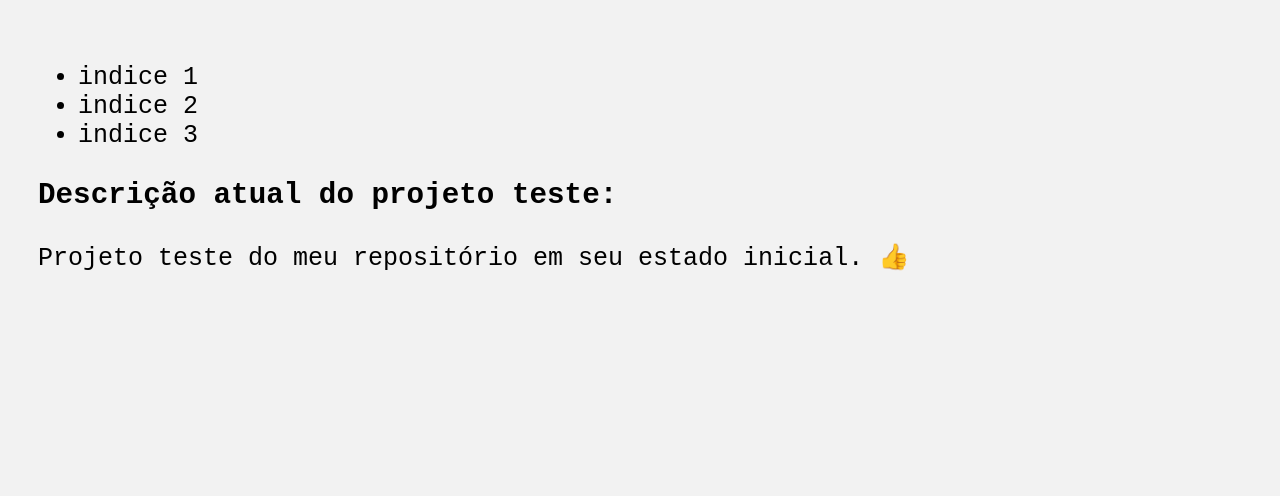
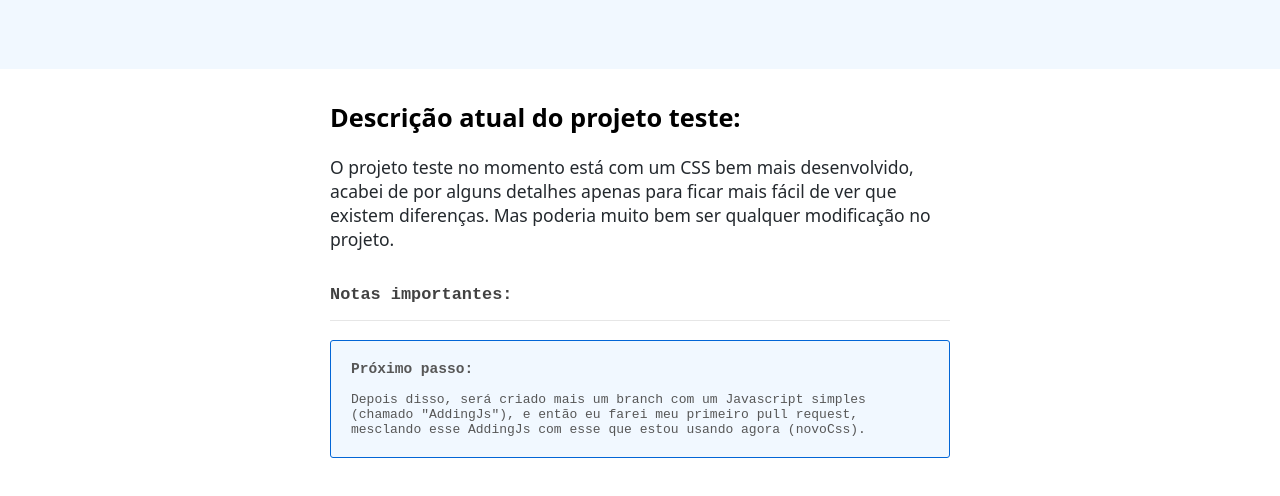
Before and after one commit to 2504Guimaraes/Teste-Pull-Request, a plain HTML site: page index.html in a window 1280 px wide. Drawn offline with Linux system fonts and the light colour scheme.

Commit message:
design com CSS adicionado!

```diff
--- a/css/style.css
+++ b/css/style.css
@@ -4,7 +4,60 @@
 
 html, body {
     font-family: monospace;
-    font-size: 1.25rem;
-    background-color: #f2f2f2;
-    padding: 15px;
+    padding: 0; margin: 0;
 }
+
+header {
+    background-color: #f1f8ff;
+    height: 69px;
+    width: 100%;
+}
+
+main {
+    background-color: #fff;
+    width: 50%;
+    max-width: 650px;
+    margin: 0 auto;
+    padding: 10px;
+    min-height: calc(100vh - 81px);
+}
+
+main > h2 {
+    font-family: system-ui;
+    font-size: 1.95rem;
+}
+
+main > p {
+    color: #24292e;
+    font-size: 1.35rem;
+    font-family: system-ui;
+}
+
+#notas {
+    padding: 16px 0;
+    border-bottom: 1px solid #e6e6e6;
+    margin-bottom: 1.5rem;
+    color: #424242;
+    font-size: 1.3rem;
+    font-weight: bold;
+}
+
+#balao-dica {
+    margin-top: 10px;
+    background-color: #f1f8ff;
+    border: 1px solid #0366d6;
+    border-radius: 3px;
+    padding: 20px;
+    color: #575757;
+}
+
+#balao-dica > h3 {
+    font-size: 1.12rem;
+    font-weight: bold;
+    margin-top: 0;
+}
+
+#balao-dica > p {
+    font-size: 1rem;
+    margin-bottom: 0;
+}
--- a/index.html
+++ b/index.html
@@ -8,17 +8,27 @@
     </head>
     <body>
 
-        <header>
-            <ul>
-                <li>indice 1</li>
-                <li>indice 2</li>
-                <li>indice 3</li>
-            </ul>
-        </header>
+        <header></header>
+
         <main>
-            <div>
-                <h3>Descrição atual do projeto teste:</h3>
-                <p>Projeto teste do meu repositório em seu estado inicial. 👍</p>
+            <h2>Descrição atual do projeto teste:</h2>
+            <p>
+                O projeto teste no momento está com um CSS bem mais desenvolvido,
+                acabei de por alguns detalhes apenas para ficar mais fácil de ver
+                que existem diferenças. Mas poderia muito bem ser qualquer modificação
+                no projeto.
+            </p>
+            <div id="notas">
+                Notas importantes:
+            </div>
+            <div id="balao-dica">
+                <h3>Próximo passo:</h3>
+                <p>
+                    Depois disso, será criado mais um branch com um Javascript
+                    simples (chamado "AddingJs"), e então eu
+                    farei meu primeiro pull request, mesclando esse AddingJs
+                    com esse que estou usando agora (novoCss).
+                </p>
             </div>
         </main>
 
```
